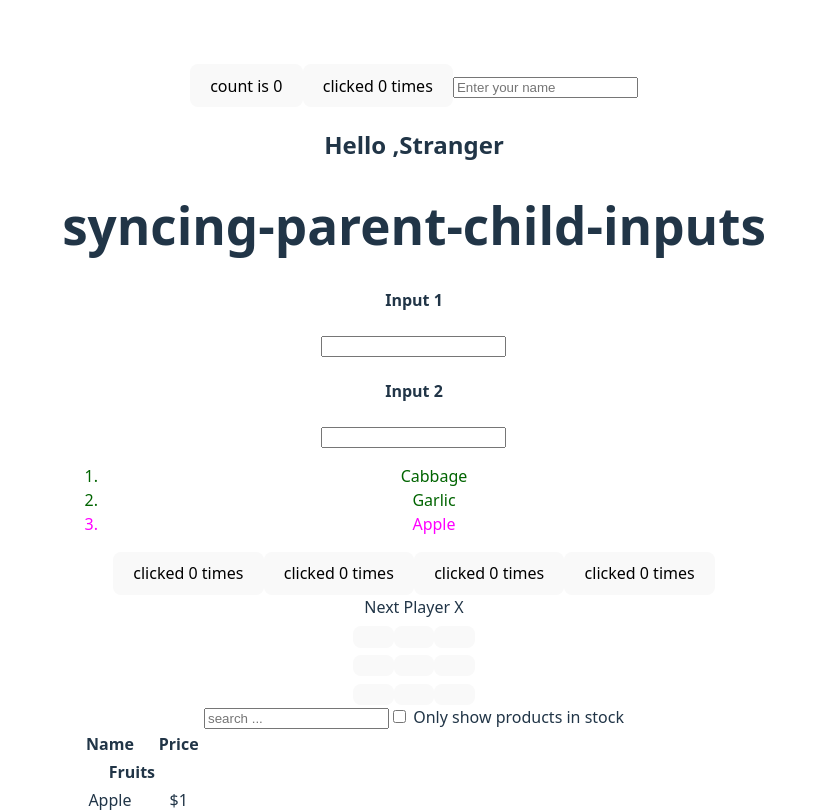
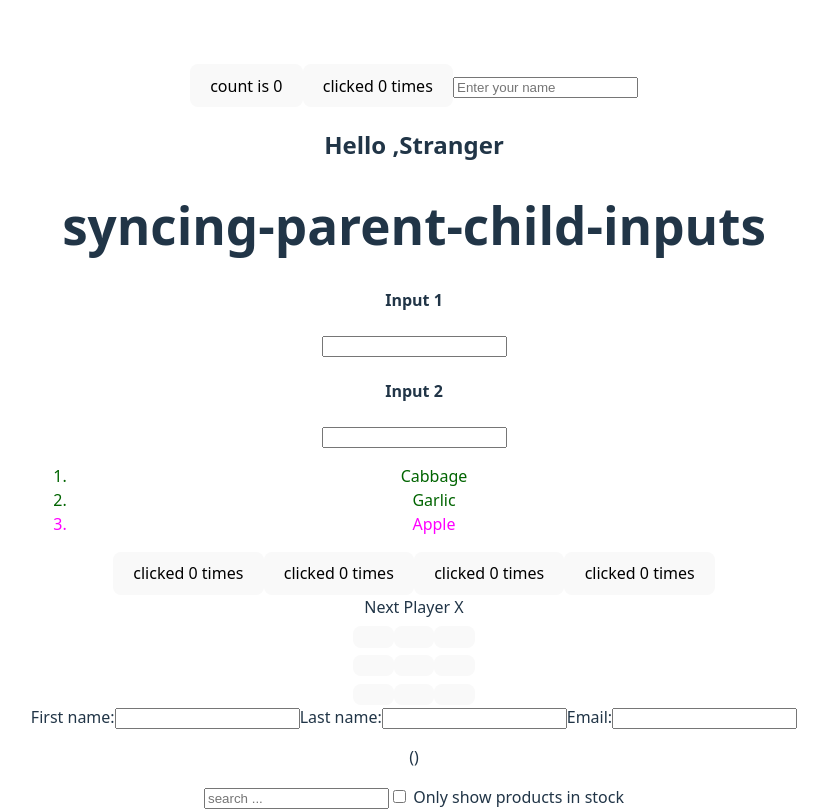
Before and after one commit to Mintesnotg/ReactforNext.Js, a React (Vite) app: page / in a window 1280 px wide. Shown: the top 812 px of the page, without its empty margins (226-1054 px from the left). Built offline with nearby package versions, Linux system fonts and the light colour scheme.

Commit message:
updating object in react

```diff
--- a/src/App.jsx
+++ b/src/App.jsx
@@ -7,7 +7,7 @@ import Board from './Tic-tac-toe'
 import ShooppingList from './components/list'
 import NameInput from './components/Input'
 import { Greetings } from './components/Input'
-import InputName2 from './components/Liftingup'
+// import InputName2 from './components/LiftingStateup'
 // import { AnotherInput } from './components/Liftingup'
 import './App.css'
 import ProductApp from './components/thinking_'
@@ -15,6 +15,8 @@ import ProductApp from './components/thinking_'
 import ParentComponent from './components/parent_child_data'
 
  import Parent from './components/parent_child'
+
+ import Form from './components/updatingobjects'
 function App() {
   const [count, setCount] = useState(0)
   const [name,setName]=useState("")
@@ -36,6 +38,7 @@ function App() {
          <ShooppingList/>
          <MyApp/>
          <Board/>
+         <Form/>
          <ProductApp/>
          <Parent/>
       </div>
--- a/src/components/thinking_.jsx
+++ b/src/components/thinking_.jsx
@@ -66,7 +66,7 @@ function ProductTable({ products ,filterText, inStockOnly }) {
   );
 }
 function Searchbar( { filterText, inStockOnly,onFilterTextChange,onInStockOnlyChange}) {
-  debugger;
+
   return (
     <form action="">
 
--- /dev/null
+++ b/src/components/updatingobjects.tsx
@@ -0,0 +1,54 @@
+import { useState } from "react";
+
+export default function Form() {
+
+    const [person, setPerson] = useState({
+
+        firstName: '',
+        LastName: '',
+        Email: ''
+    })
+
+
+    function handleChange(e) {
+
+        setPerson({
+            ...person,
+            [e.target.name]: e.target.value
+        })
+    }
+
+    return (
+        <>
+            <label>
+                First name:
+                <input
+                    name="firstName"
+                    value={person.firstName}
+                    onChange={handleChange}
+                />
+            </label>
+            <label>
+                Last name:
+                <input
+                    name="LastName"
+                    value={person.LastName}
+                    onChange={handleChange}
+                />
+            </label>
+            <label>
+                Email:
+                <input
+                    name="Email"
+                    value={person.Email}
+                    onChange={handleChange}
+                />
+            </label>
+            <p>
+                {person.firstName}{' '}
+                {person.LastName}{' '}
+                ({person.Email})
+            </p>
+        </>
+    )
+}
```
Also changed, not shown: src/components/LiftingStateup.tsx (renamed from src/components/Liftingup.tsx).
